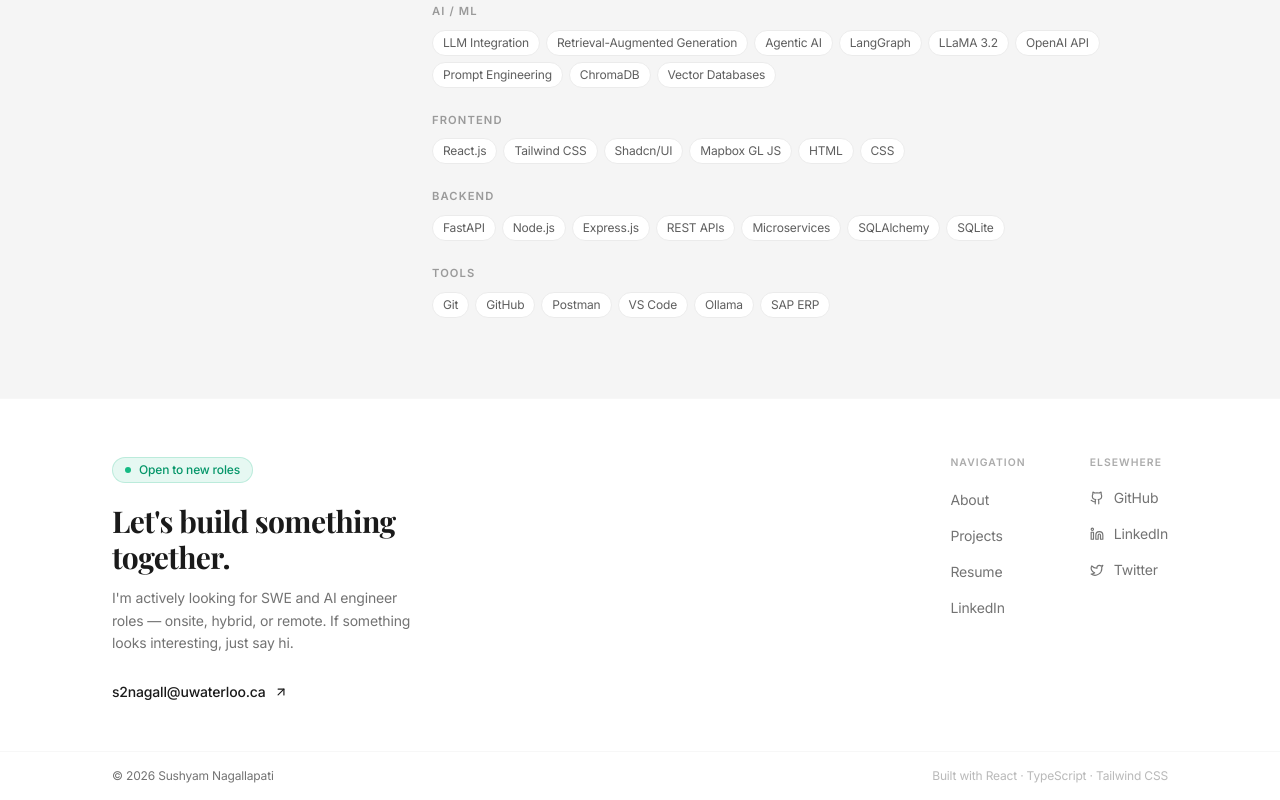
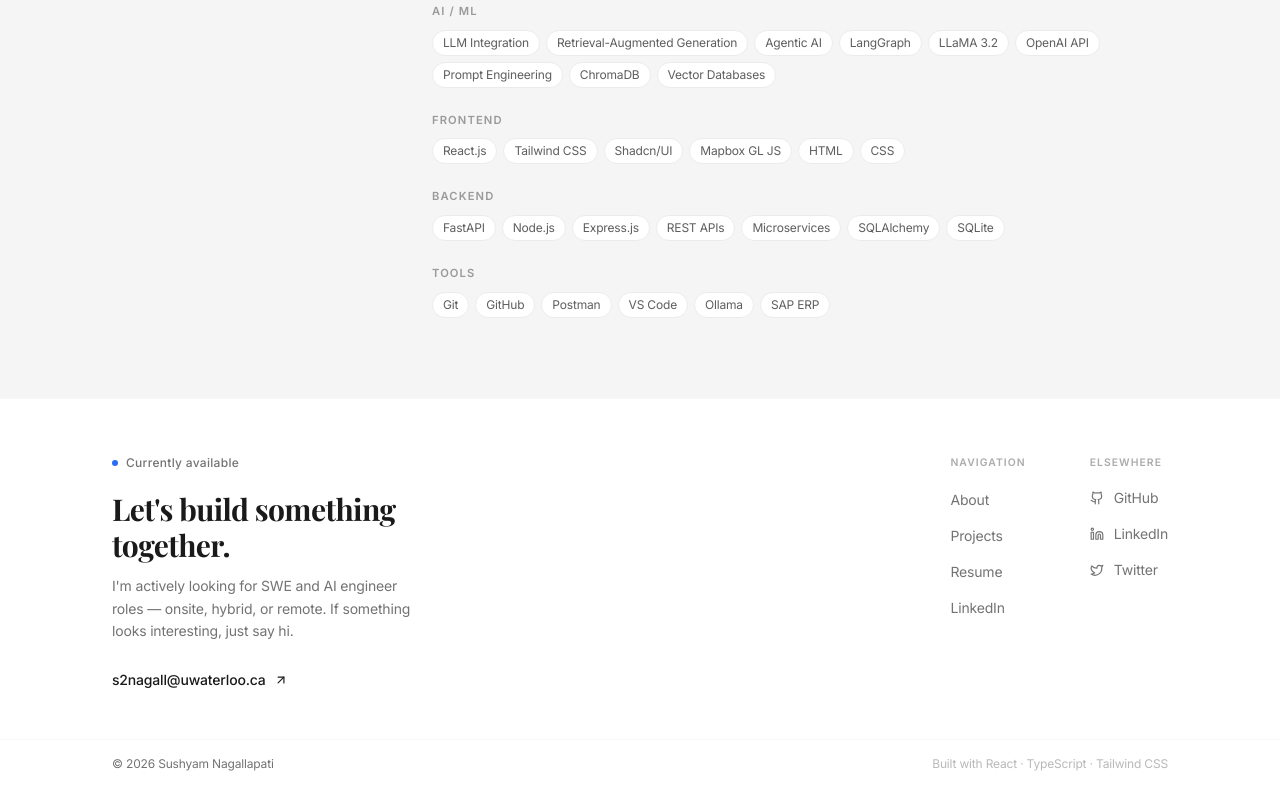
Before and after one commit to SushyamNagallapati/Sushyam-Portfolio-main, a React (Vite) app: page /resume in a window 1280 px wide. Shown: the part 1408-2208 px from the top of the page. Built offline with nearby package versions, Linux system fonts and the light colour scheme.

Commit message:
Refactor availability indicator in Footer component for improved clarity and styling

```diff
--- a/src/components/Footer.tsx
+++ b/src/components/Footer.tsx
@@ -24,10 +24,12 @@ const Footer = () => {
 
           {/* Left — sign-off */}
           <div className="max-w-xs">
-            {/* Availability pill */}
-            <div className="inline-flex items-center gap-2 text-xs font-medium text-emerald-600 dark:text-emerald-400 bg-emerald-500/10 border border-emerald-500/20 rounded-full px-3 py-1 mb-5">
-              <span className="w-1.5 h-1.5 rounded-full bg-emerald-500 animate-pulse" />
-              Open to new roles
+            {/* Availability indicator — minimal */}
+            <div className="flex items-center gap-2 mb-5">
+              <span className="w-1.5 h-1.5 rounded-full bg-primary flex-shrink-0" />
+              <span className="text-xs font-medium text-muted-foreground tracking-wide">
+                Currently available
+              </span>
             </div>
 
             <h2 className="font-serif text-2xl sm:text-3xl font-bold text-foreground leading-snug mb-3">
```
